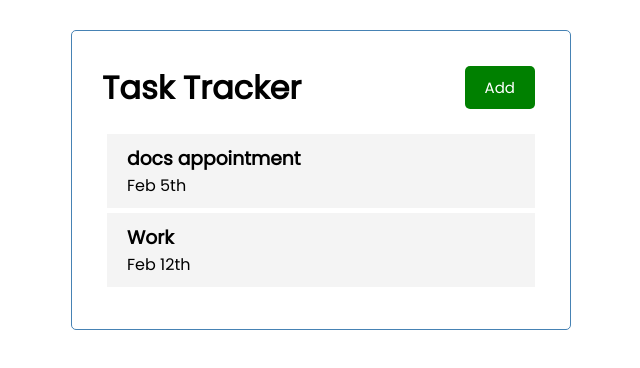
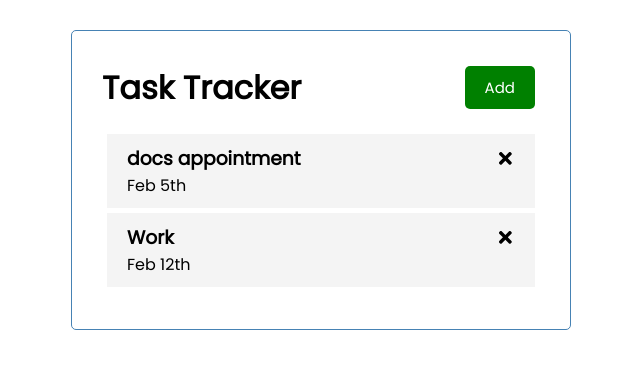
Before and after one commit to cod3rShea/Task-tracker, a React (Create React App) app: page / in a window 1280 px wide. Shown: the top 368 px of the page, without its empty margins (319-959 px from the left). Built offline with nearby package versions, Linux system fonts and the light colour scheme.

Commit message:
install react icons and bring in icon component

```diff
--- a/src/components/Task.js
+++ b/src/components/Task.js
@@ -1,7 +1,12 @@
+import { FaTimes } from 'react-icons/fa'
+
 const Task = ({ task }) => {
     return (
         <div className="task">
-            <h3>{task.text}</h3>
+            <h3>
+                {task.text}
+                <FaTimes />
+            </h3>
             <p>{task.day}</p>
         </div>
     )
```
